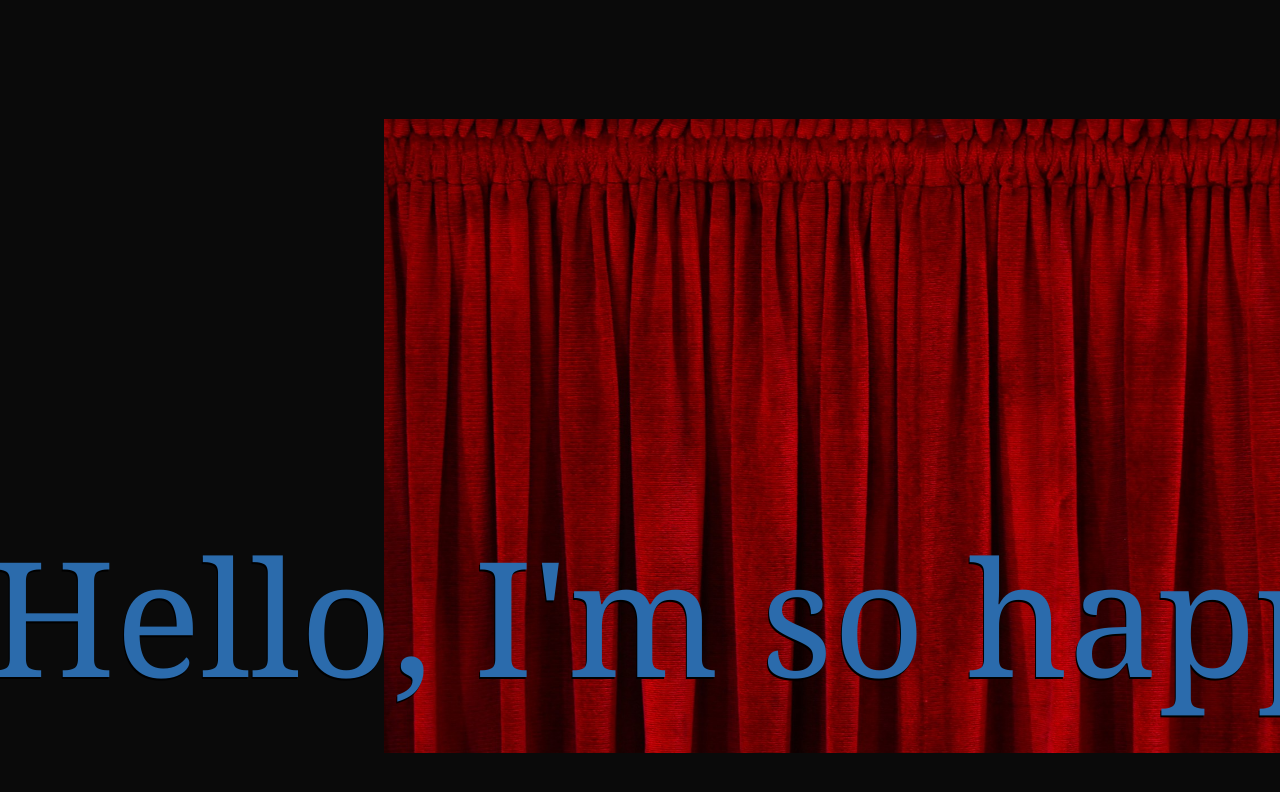
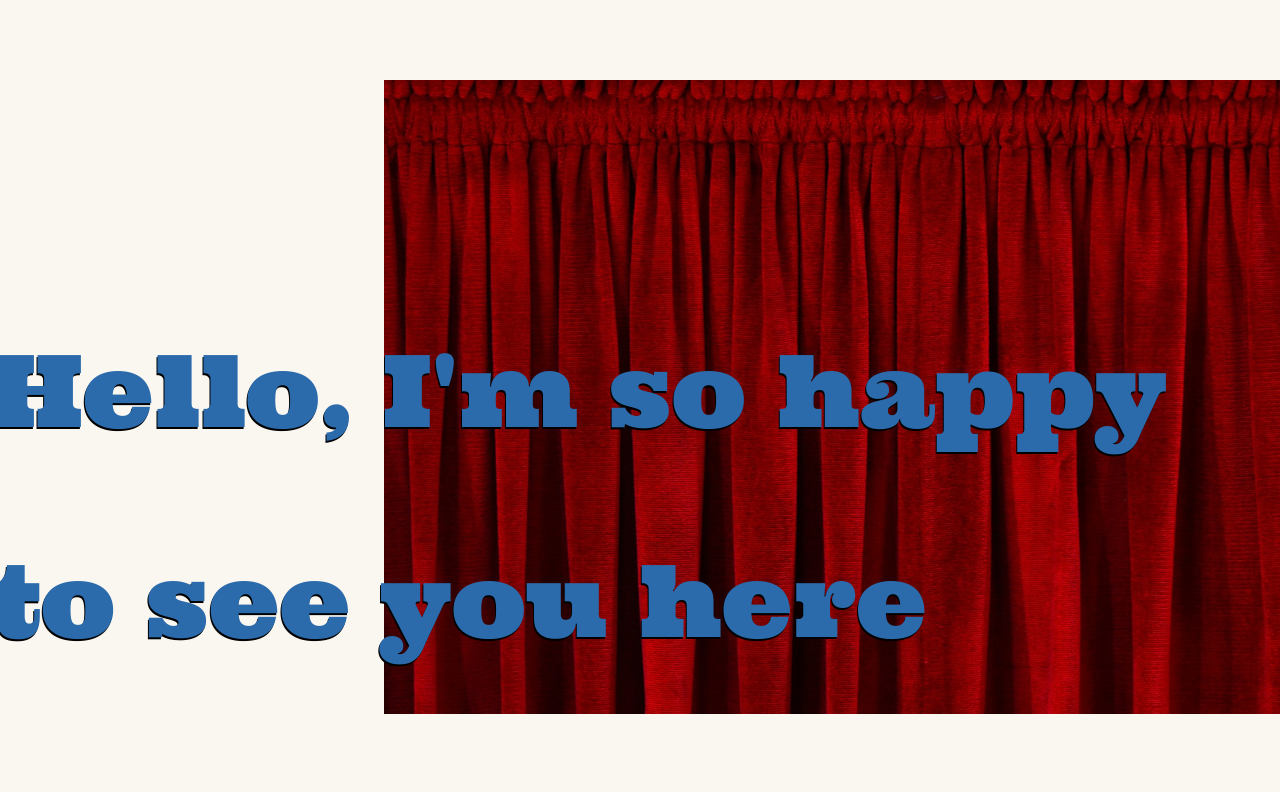
Before and after one commit to GiovanniFerrara/anna-website, a Svelte app: page / in a window 1280 px wide. Shown: the top 792 px of the page. Built offline with nearby package versions, Linux system fonts and the light colour scheme.

Commit message:
fix: correct font (Ultra+Poppins) and background (#faf7f0) matching original

```diff
--- a/index.html
+++ b/index.html
@@ -5,6 +5,8 @@
     <link rel="icon" type="image/svg+xml" href="/favicon.svg" />
     <meta name="viewport" content="width=device-width, initial-scale=1.0" />
     <title>anna-site</title>
+    <link rel="preconnect" href="https://fonts.googleapis.com">
+    <link href="https://fonts.googleapis.com/css2?family=Poppins:wght@400;500;700&family=Ultra&display=swap" rel="stylesheet">
   </head>
   <body>
     <div id="app"></div>
--- a/src/app.css
+++ b/src/app.css
@@ -2,11 +2,11 @@
 
 /* CSS Custom Properties */
 :root {
-  --color-bg: #0a0a0a;
-  --color-text: #f5f0eb;
-  --color-accent: #c9a96e;
-  --font-heading: 'Georgia', serif;
-  --font-body: 'Helvetica Neue', Arial, sans-serif;
+  --color-bg: #faf7f0;
+  --color-text: #000000;
+  --color-accent: #2b6bac;
+  --font-heading: 'Ultra', serif;
+  --font-body: 'Poppins', sans-serif;
   --transition-slow: 0.8s cubic-bezier(0.77, 0, 0.175, 1);
 }
 
@@ -15,13 +15,16 @@
 }
 
 html {
-  font-family: var(--font-body);
-  background-color: var(--color-bg);
-  color: var(--color-text);
+  font-size: 62.5%;
   scroll-behavior: smooth;
 }
 
 body {
+  font-size: 1.6rem;
+  font-family: var(--font-body);
+  font-weight: 500;
+  background-color: var(--color-bg);
+  color: var(--color-text);
   margin: 0;
   padding: 0;
   overflow-x: hidden;
--- a/src/components/CurtainHero.svelte
+++ b/src/components/CurtainHero.svelte
@@ -107,7 +107,7 @@
 
   /* Title */
   .landing__title {
-    font-family: 'Ultra', 'Georgia', serif;
+    font-family: 'Ultra', serif;
     font-weight: 500;
     position: absolute;
     font-size: 10rem;
```
